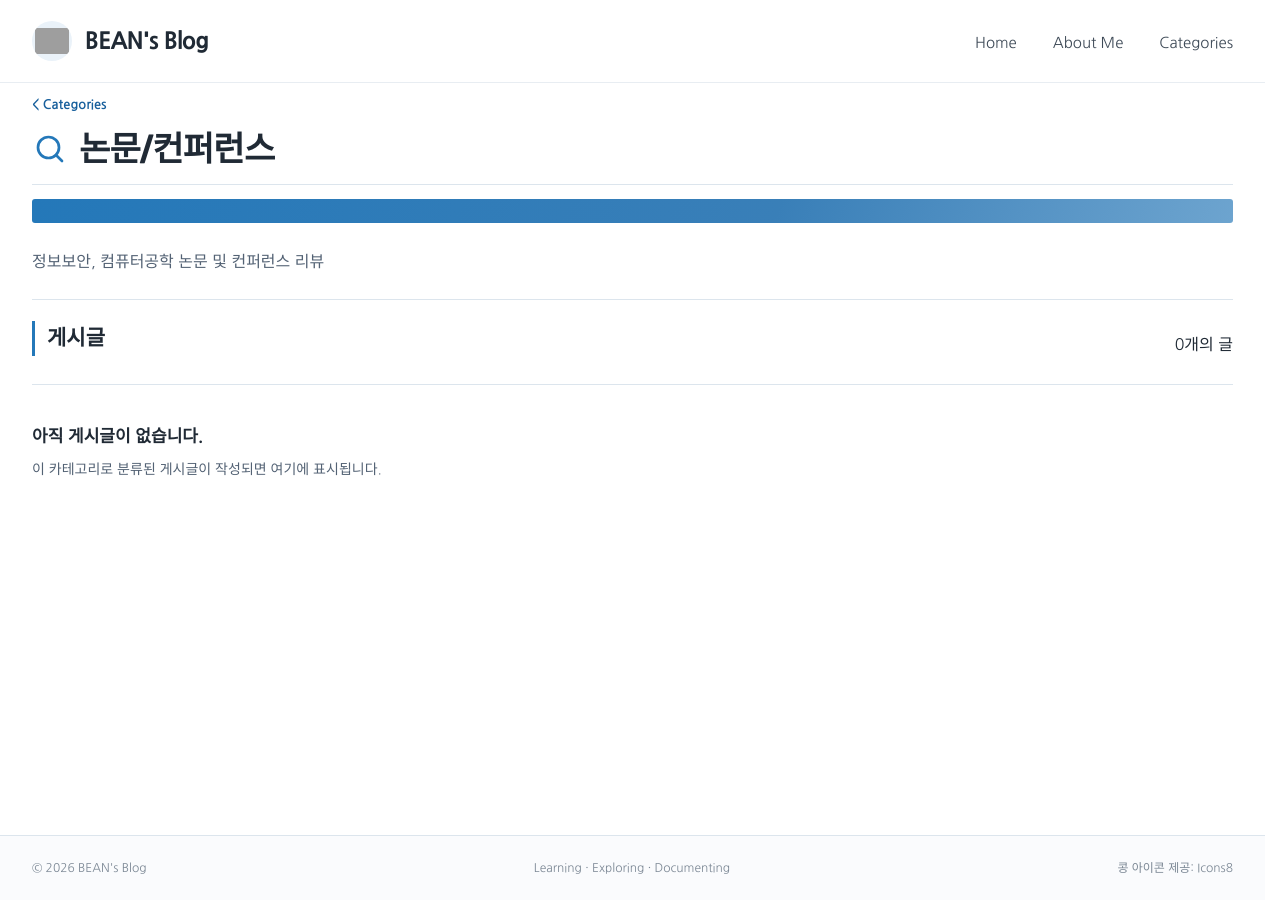
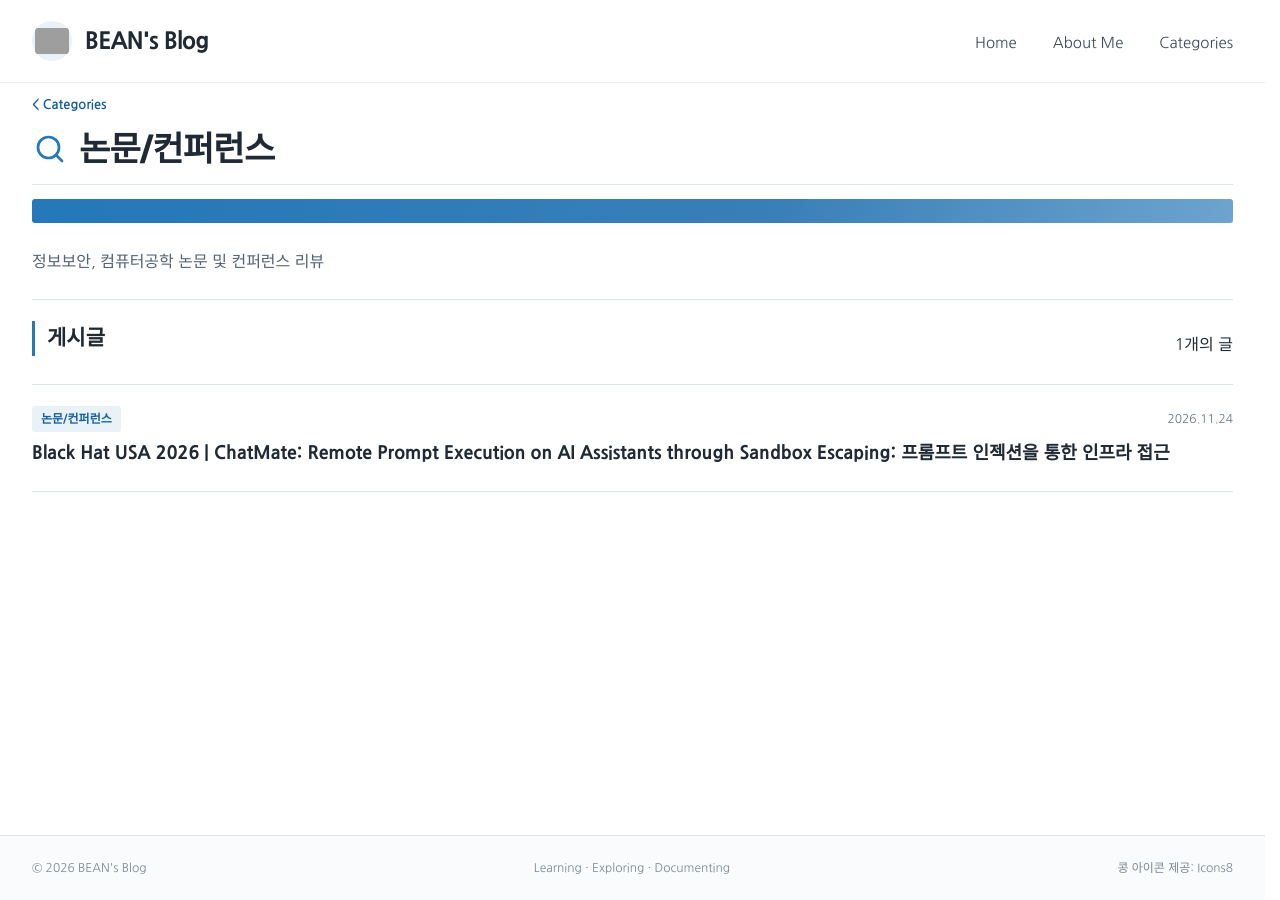
Before and after one commit to BEAN-CMD418/bean-cmd418.github.io, a Jekyll site: the page built from research/index.md, in a window 1280 px wide. Built offline with Jekyll 4.4.1, drawn with Linux system fonts in a browser that asks for light colours; some web fonts are replaced; grey boxes are pictures that could not be loaded.

Commit message:
Fix category post filtering by slug

```diff
--- a/_layouts/page.html
+++ b/_layouts/page.html
@@ -13,13 +13,14 @@ layout: default
     {{ content }}
 
     {% if page.category %}
-      {% assign category_display = page.category %}
+      {% assign category_slug = page.category_icon %}
+      {% assign category_display = page.title %}
       {% for category in site.data.categories %}
-        {% if category.slug == page.category %}
+        {% if category.slug == category_slug %}
           {% assign category_display = category.title %}
         {% endif %}
       {% endfor %}
-      {% assign category_posts = site.posts | where_exp: "post", "post.categories contains page.category" | sort: 'date' | reverse %}
+      {% assign category_posts = site.posts | where_exp: "post", "post.categories contains category_slug" | sort: 'date' | reverse %}
       <section class="category-post-section" aria-labelledby="category-post-heading">
         <div class="section-heading">
           <h2 id="category-post-heading">게시글</h2>
```
